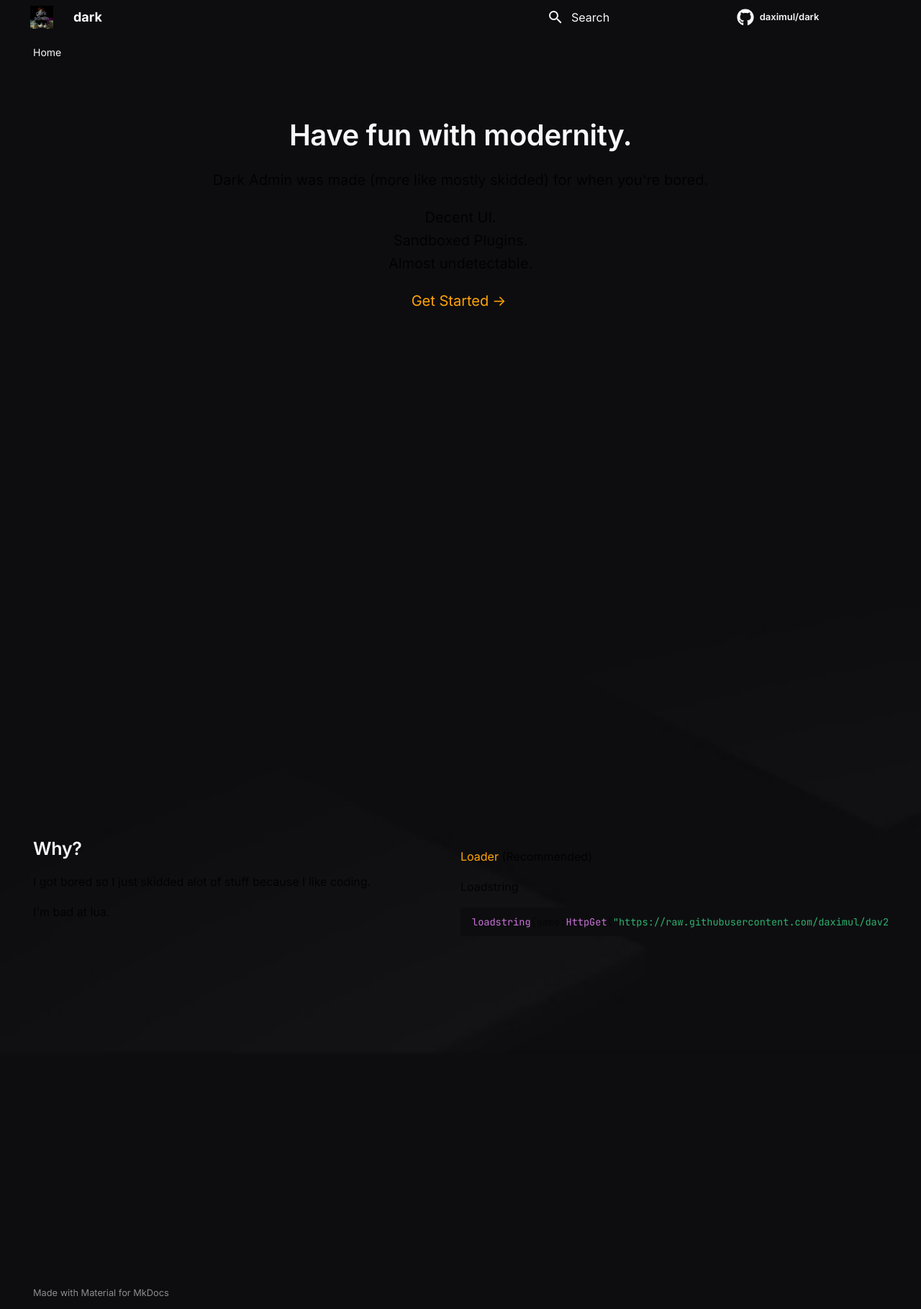
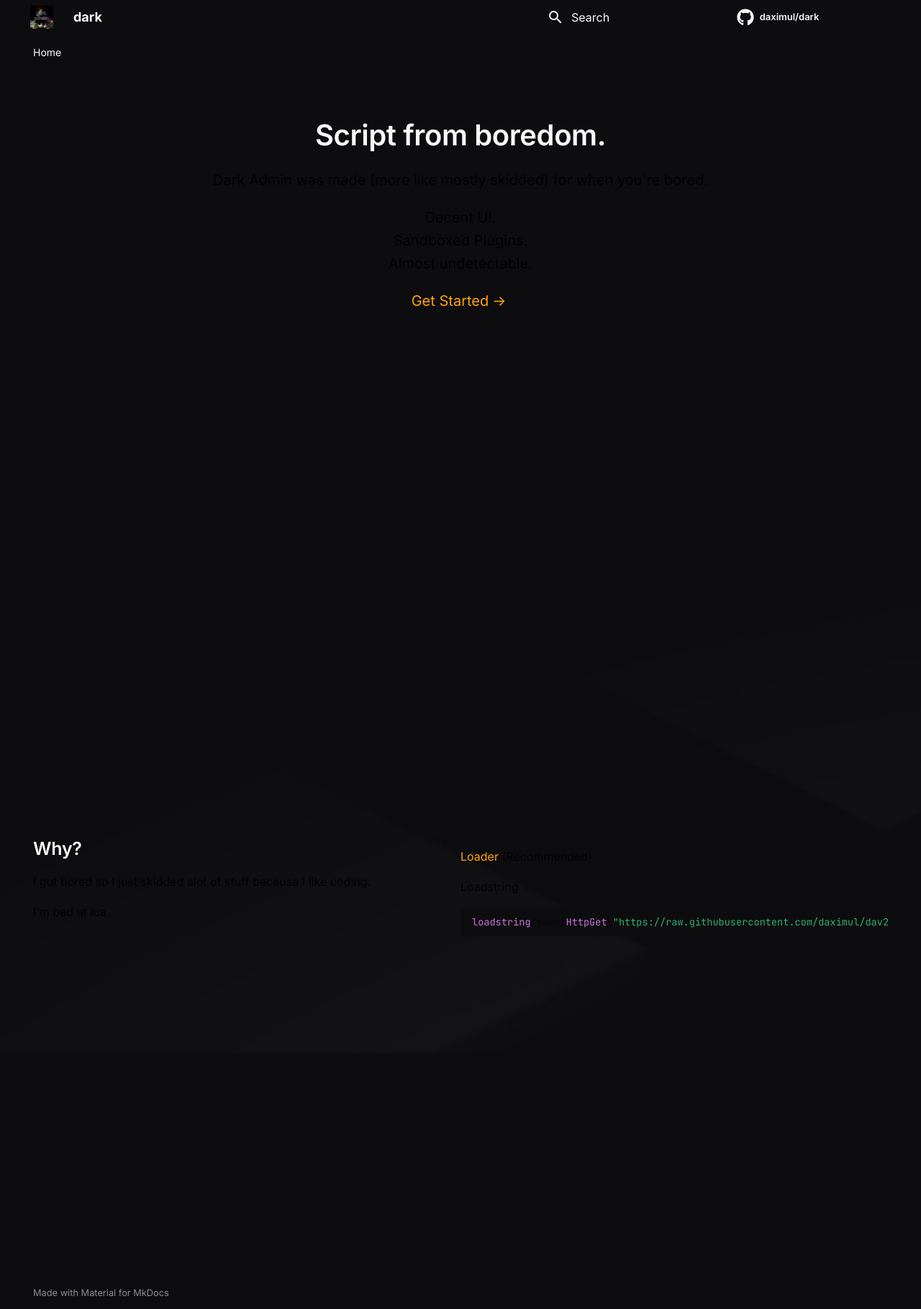
Before and after one commit to daximul/dark, an MkDocs documentation site: the page built from docs/index.md, in a window 1280 px wide. Shown: the whole page at 72% size. Built offline with MkDocs 1.6.1 and Material for MkDocs 9.7.7, drawn with Linux system fonts in a browser that asks for light colours; comment, search, counter and statistics services are not loaded.

Commit message:
Update index.md

```diff
--- a/docs/index.md
+++ b/docs/index.md
@@ -11,7 +11,7 @@
 <script src="assets/index.js"></script>
 
 <section class="fusion-home-landing">
-    <h1>Have fun with modernity.</h1>
+    <h1>Script from boredom.</h1>
     <p>
         Dark Admin was made (more like mostly skidded) for when you're bored.
     </p>
```
